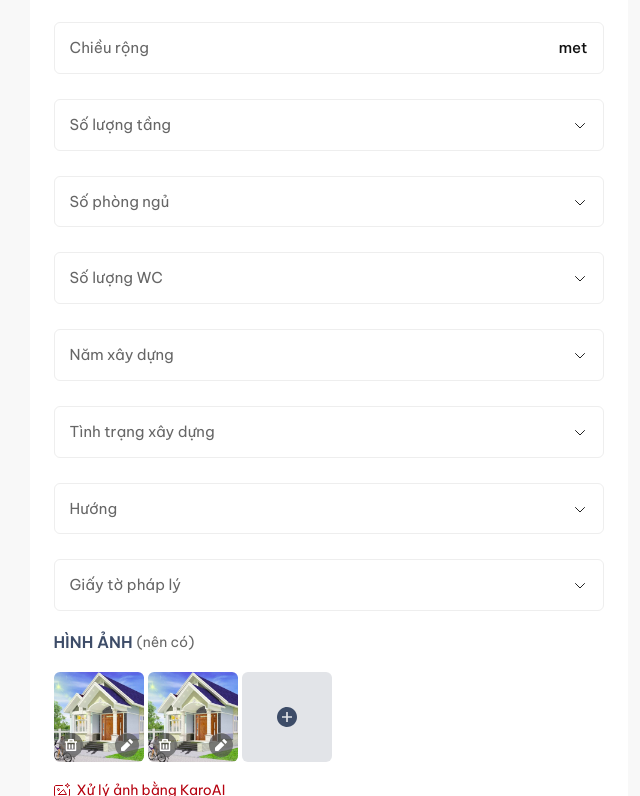
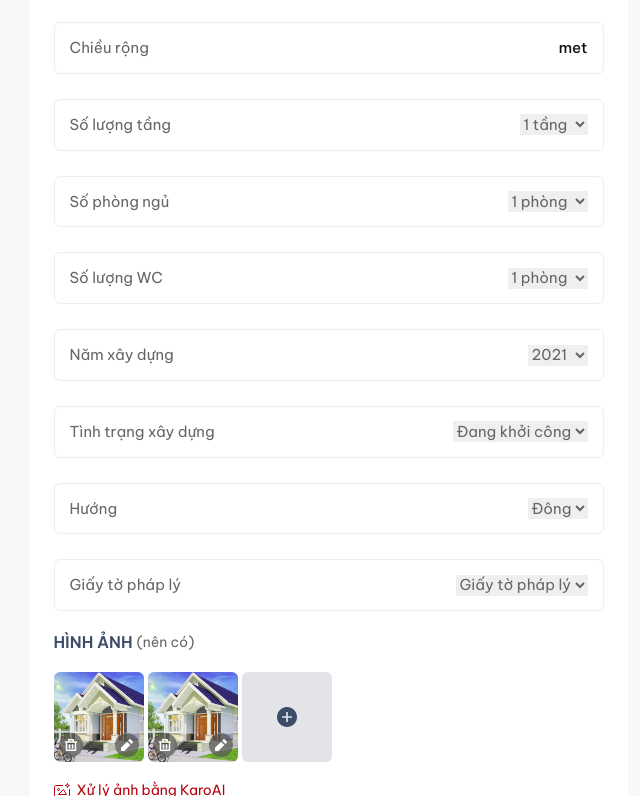
Before and after one commit to tuanco1512/Work1, a website: page Karo Desktop responsive/ky_gui_BDS_form.html in a window 1280 px wide. Shown: the part 594-1390 px from the top of the page, without its empty margins (174-814 px from the left). Drawn offline with Linux system fonts and the light colour scheme.

Commit message:
karo-fixed-2nd

```diff
--- a/Karo Desktop responsive/ky_gui_BDS_form.html
+++ b/Karo Desktop responsive/ky_gui_BDS_form.html
@@ -168,65 +168,67 @@
                                 <div class="input-item-info">
                                     <div class="font-grey">Số lượng tầng
                                     </div>
-                                    <svg xmlns="http://www.w3.org/2000/svg" width="16" height="16" viewBox="0 0 16 16"
-                                        fill="none">
-                                        <path d="M3.5 6.5L8 11L12.5 6.5" stroke="#222222" stroke-miterlimit="10"
-                                            stroke-linecap="round" stroke-linejoin="round" />
-                                    </svg>
+                                    <select name="" class="select">
+                                        <option value="">1 tầng</option>
+                                        <option value="">2 tầng</option>
+                                        <option value="">3 tầng</option>
+                                    </select>
                                 </div>
                                 <div class="input-item-info">
                                     <div class="font-grey">Số phòng ngủ
                                     </div>
-                                    <svg xmlns="http://www.w3.org/2000/svg" width="16" height="16" viewBox="0 0 16 16"
-                                        fill="none">
-                                        <path d="M3.5 6.5L8 11L12.5 6.5" stroke="#222222" stroke-miterlimit="10"
-                                            stroke-linecap="round" stroke-linejoin="round" />
-                                    </svg>
+                                    <select name="" class="select">
+                                        <option value="">1 phòng</option>
+                                        <option value="">2 phòng</option>
+                                        <option value="">3 phòng</option>
+                                    </select>
                                 </div>
                                 <div class="input-item-info">
                                     <div class="font-grey">Số lượng WC
                                     </div>
-                                    <svg xmlns="http://www.w3.org/2000/svg" width="16" height="16" viewBox="0 0 16 16"
-                                        fill="none">
-                                        <path d="M3.5 6.5L8 11L12.5 6.5" stroke="#222222" stroke-miterlimit="10"
-                                            stroke-linecap="round" stroke-linejoin="round" />
-                                    </svg>
+                                    <select name="" class="select">
+                                        <option value="">1 phòng</option>
+                                        <option value="">2 phòng</option>
+                                        <option value="">3 phòng</option>
+                                    </select>
                                 </div>
                                 <div class="input-item-info">
                                     <div class="font-grey">Năm xây dựng
                                     </div>
-                                    <svg xmlns="http://www.w3.org/2000/svg" width="16" height="16" viewBox="0 0 16 16"
-                                        fill="none">
-                                        <path d="M3.5 6.5L8 11L12.5 6.5" stroke="#222222" stroke-miterlimit="10"
-                                            stroke-linecap="round" stroke-linejoin="round" />
-                                    </svg>
+                                    <select name="" class="select">
+                                        <option value="">2021</option>
+                                        <option value="">2022</option>
+                                        <option value="">2023</option>
+                                    </select>
                                 </div>
                                 <div class="input-item-info">
                                     <div class="font-grey">Tình trạng xây dựng
                                     </div>
-                                    <svg xmlns="http://www.w3.org/2000/svg" width="16" height="16" viewBox="0 0 16 16"
-                                        fill="none">
-                                        <path d="M3.5 6.5L8 11L12.5 6.5" stroke="#222222" stroke-miterlimit="10"
-                                            stroke-linecap="round" stroke-linejoin="round" />
-                                    </svg>
+                                    <select name="" class="select">
+                                        <option value="">Đang khởi công</option>
+                                        <option value="">Đang xây dựng</option>
+                                        <option value="">Hoàn thành</option>
+                                    </select>
                                 </div>
                                 <div class="input-item-info">
                                     <div class="font-grey">Hướng
                                     </div>
-                                    <svg xmlns="http://www.w3.org/2000/svg" width="16" height="16" viewBox="0 0 16 16"
-                                        fill="none">
-                                        <path d="M3.5 6.5L8 11L12.5 6.5" stroke="#222222" stroke-miterlimit="10"
-                                            stroke-linecap="round" stroke-linejoin="round" />
-                                    </svg>
+                                    <select name="" class="select">
+                                        <option value="">Đông</option>
+                                        <option value="">Tây</option>
+                                        <option value="">Nam</option>
+                                        <option value="">Bắc</option>
+                                    </select>
                                 </div>
                                 <div class="input-item-info">
                                     <div class="font-grey">Giấy tờ pháp lý
                                     </div>
-                                    <svg xmlns="http://www.w3.org/2000/svg" width="16" height="16" viewBox="0 0 16 16"
-                                        fill="none">
-                                        <path d="M3.5 6.5L8 11L12.5 6.5" stroke="#222222" stroke-miterlimit="10"
-                                            stroke-linecap="round" stroke-linejoin="round" />
-                                    </svg>
+                                    <select name="" class="select">
+                                        <option value="">Giấy tờ pháp lý</option>
+                                        <option value="">Giấy tờ pháp lý</option>
+                                        <option value="">Giấy tờ pháp lý</option>
+                                        <option value="">Giấy tờ pháp lý</option>
+                                    </select>
                                 </div>
                             </div>
                             <div class="info-img">
--- a/Karo Desktop responsive/sass/index.scss
+++ b/Karo Desktop responsive/sass/index.scss
@@ -614,6 +614,10 @@ $base-border-thickness: 3px;
     }
 }
 
+.over-flow-hidden{
+    overflow: hidden;
+}
+
 .no-gap {
     gap: 0px;
 }
@@ -691,6 +695,7 @@ $base-border-thickness: 3px;
     transform: translate(-50%, -50%);
     background: rgba(17, 17, 17, 0.65);
     flex-shrink: 0;
+    z-index: 1;
 }
 
 .width250px {
--- a/Karo Desktop responsive/shinobi/components/_card.scss
+++ b/Karo Desktop responsive/shinobi/components/_card.scss
@@ -767,11 +767,13 @@
                 text-transform: none !important;
             }
 
-            #select{
-                border: #fff;
-                & :focus{
-                    outline: #fff;
-                }
+            .select{
+                font-size: 15px;
+                font-family: 'Be Vietnam Pro';
+                font-weight: 400;
+                color: #666;
+                line-height: 145%;
+                border: none;
             }
         }
 
```
Also changed, not shown: Karo Desktop responsive/ky_gui_BDS.html (+10 -3 lines), Karo Desktop responsive/css/index.css.
